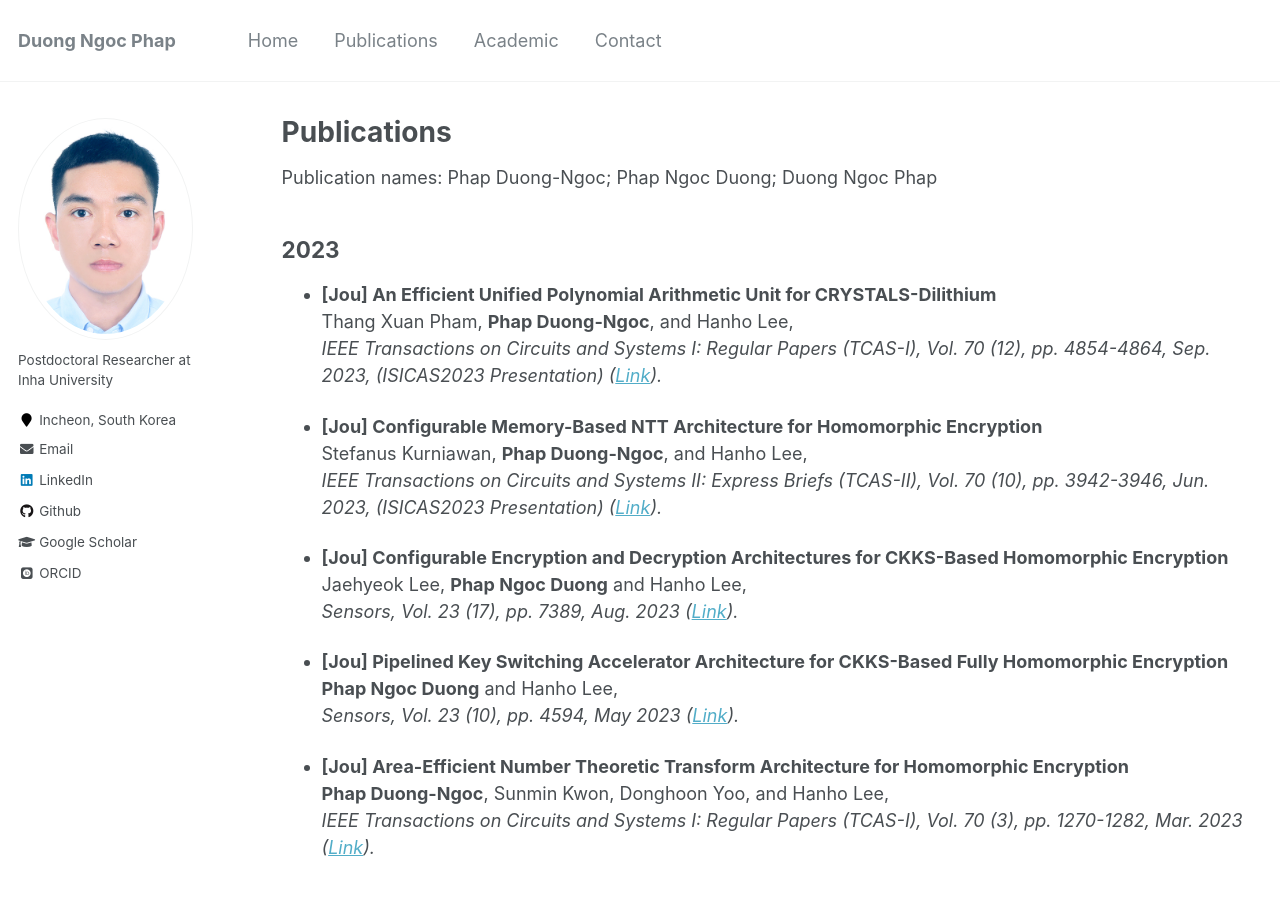
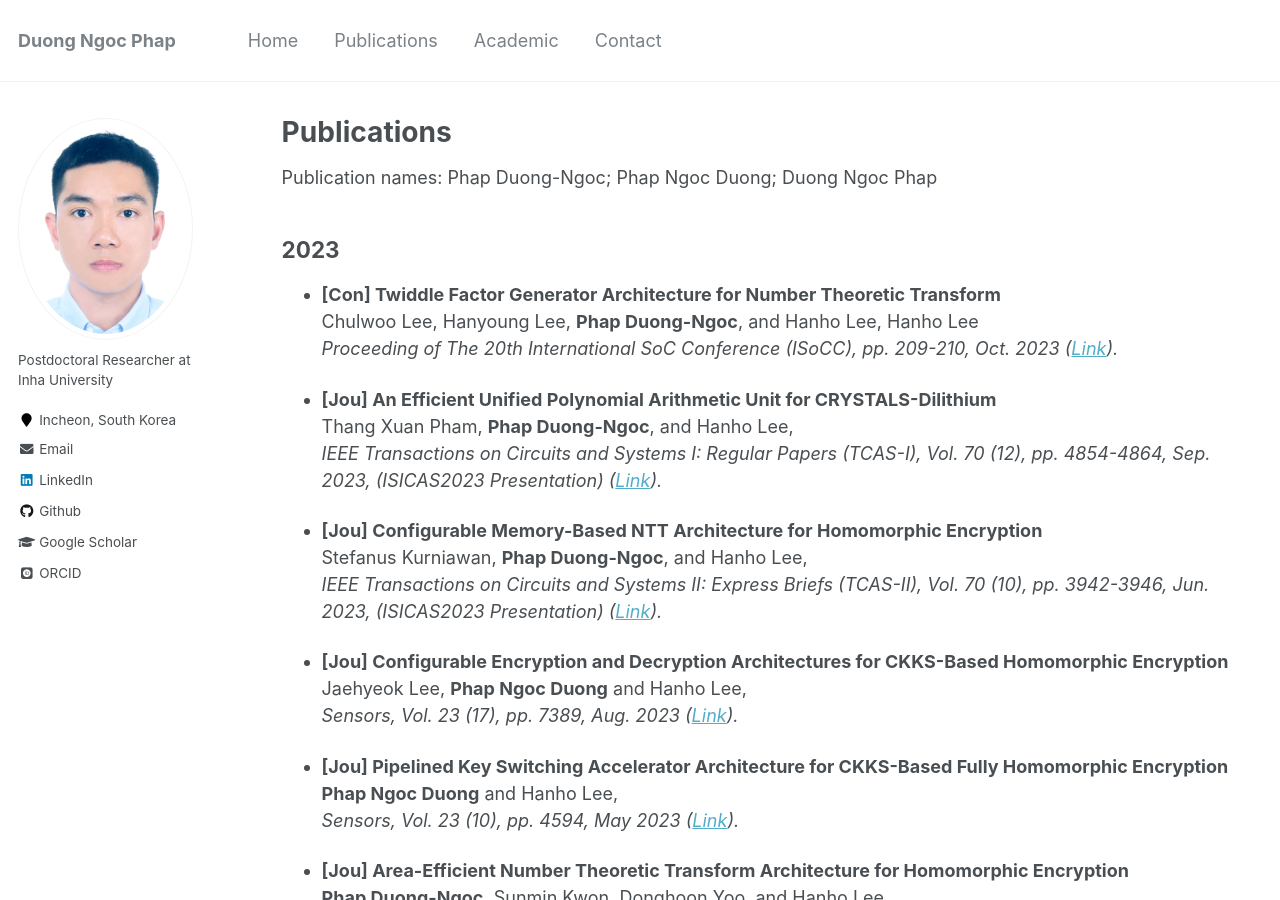
Before and after one commit to phapdn/phapdn.github.io, a Jekyll site: the page built from _pages/publications.md, in a window 1280 px wide and 900 px high. Built offline with Jekyll 4.4.1, drawn with Linux system fonts in a browser that asks for light colours; some web fonts are replaced.

Commit message:
Update publications.md

```diff
--- a/_pages/publications.md
+++ b/_pages/publications.md
@@ -8,6 +8,10 @@ author_profile: true
 Publication names: Phap Duong-Ngoc; Phap Ngoc Duong; Duong Ngoc Phap
 
 ## 2023
+
+* **[Con] Twiddle Factor Generator Architecture for Number Theoretic Transform**
+  Chulwoo Lee, Hanyoung Lee, **Phap Duong-Ngoc**, and Hanho Lee, Hanho Lee
+  *Proceeding of The 20th International SoC Conference (ISoCC), pp. 209-210, Oct. 2023 (<a href="https://ieeexplore.ieee.org/abstract/document/10396598">Link</a>).*
 
 * **[Jou] An Efficient Unified Polynomial Arithmetic Unit for CRYSTALS-Dilithium**
   Thang Xuan Pham, **Phap Duong-Ngoc**, and Hanho Lee,
```
